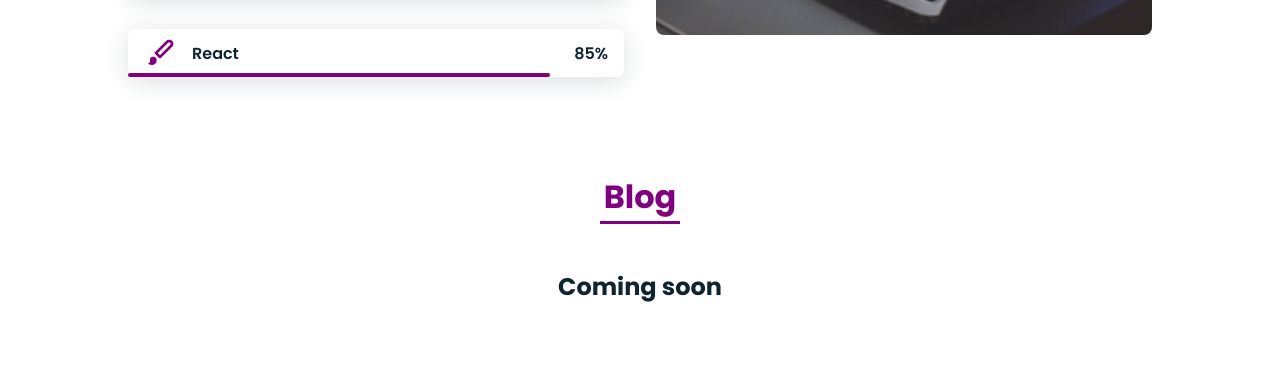
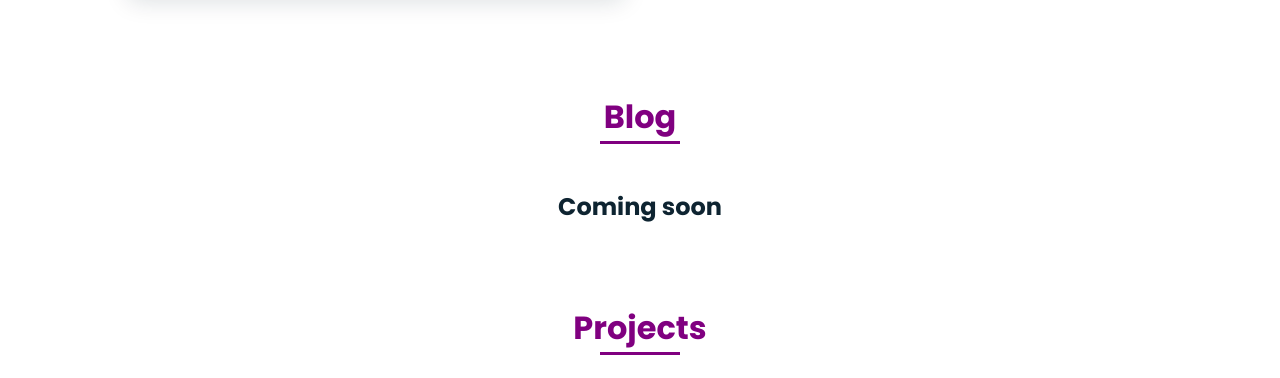
Before and after one commit to niloycj7/niloy-portfolio, a plain HTML site: page index.html in a window 1280 px wide. Shown: the part 1959-2337 px from the top of the page. Drawn offline with nearby package versions, Linux system fonts and the light colour scheme.

Commit message:
second commit

```diff
--- a/index.html
+++ b/index.html
@@ -108,18 +108,6 @@
                                 <span class="skills__percentage">65%</span>
                             </div>
                         </div>
-                        <div class="skills__data">
-                            <div class="skills__names">
-                                <i class='bx bxs-paint skills__icon'></i>
-                                <span class="skills__name">React</span>
-                            </div>
-                            <div class="skills__bar skills__ux">
-
-                            </div>
-                            <div>
-                                <span class="skills__percentage">85%</span>
-                            </div>
-                        </div>
                     </div>
 
                     <div>
```
